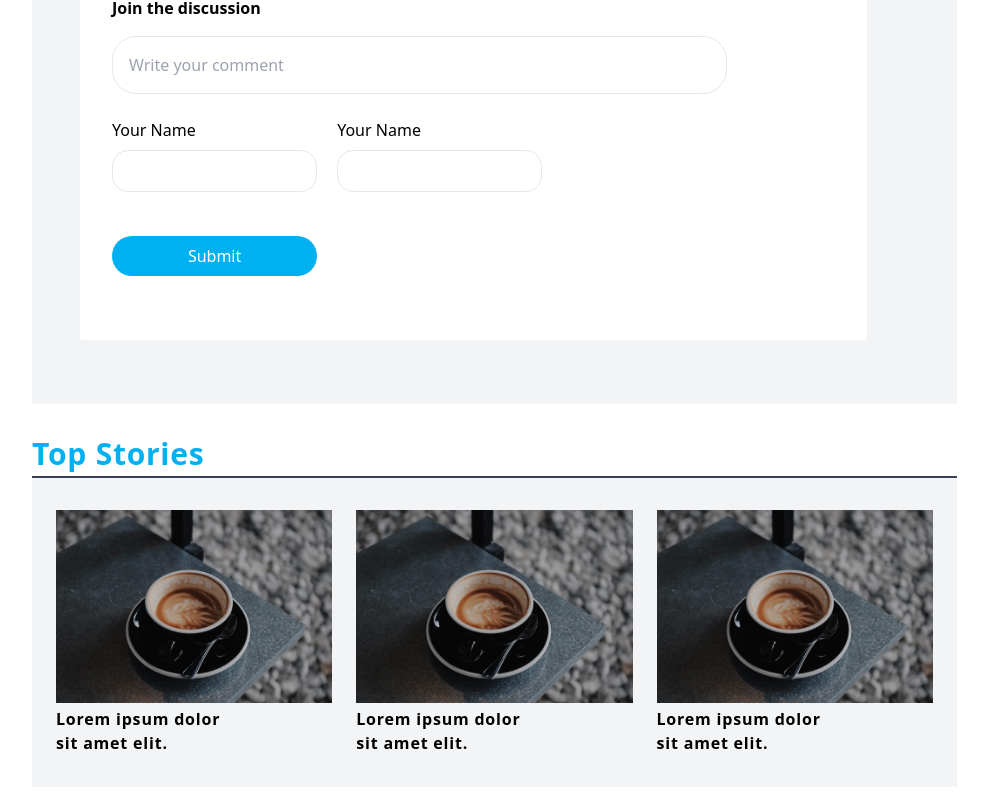
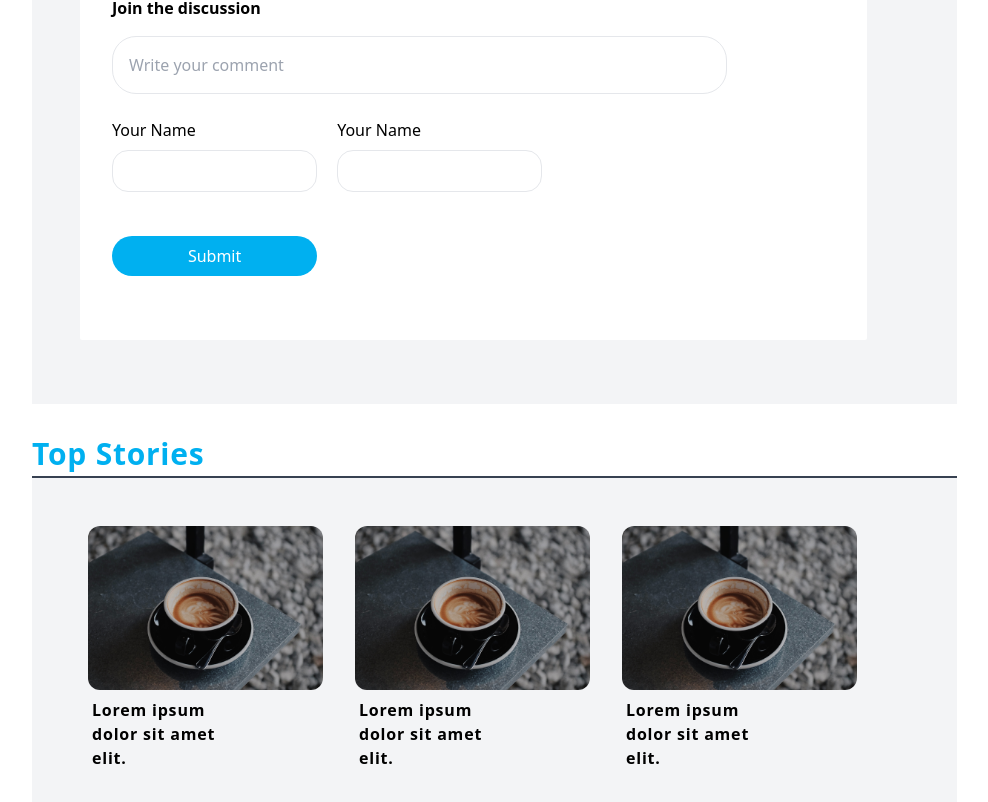
Before and after one commit to Ifenna-Pascal/Next_Blog, a Next.js app: page /post in a window 1280 px wide. Shown: the part 2129-2931 px from the top of the page, without its empty margins (64-1052 px from the left). Built offline with nearby package versions, Linux system fonts and the light colour scheme.

Commit message:
added topstories

```diff
--- a/pages/post.js
+++ b/pages/post.js
@@ -21,25 +21,25 @@ const TopStories = () => {
     return (
         <div className="my-4 max-w-[85%]">
         <h1 className="text-3xl font-bold text-[#00B0F0] tracking-wide mb-1">Top Stories</h1>
-        <div className="bg-gray-100 border-t-2 border-gray-700 py-8 px-6 flex items-center flex-col">
-            <div className="grid grid-cols-3 gap-x-6">
+        <div className="bg-gray-100 border-t-2 border-gray-700 py-12 px-6 flex items-start flex-col">
+            <div className="grid max-w-[95%] px-8 grid-cols-3 gap-x-8">
                     <div className="flex flex-col items-start justify-start">
-                        <div className="flex flex-col w-full mb-1 rounded-md items-center">
-                            <img src="/images/image.png" className="w-full" />
+                        <div className="flex flex-col w-full mb-2 rounded-md items-center">
+                            <img src="/images/image.png" className="w-full rounded-xl" />
                         </div>
-                        <span className="tracking-wider w-[65%] font-semibold text-base">Lorem ipsum dolor sit amet elit.</span>
+                        <span className="tracking-wider w-[65%] mx-1 font-semibold text-base">Lorem ipsum dolor sit amet elit.</span>
                     </div>
                     <div className="flex flex-col items-start justify-start">
-                        <div className="flex flex-col w-full mb-1 rounded-md items-center">
-                            <img src="/images/image.png" className="w-full" />
+                        <div className="flex flex-col w-full mb-2 rounded-md items-center">
+                            <img src="/images/image.png" className="w-full rounded-xl" />
                         </div>
-                        <span className="tracking-wider w-[65%] font-semibold text-base">Lorem ipsum dolor sit amet elit.</span>
+                        <span className="tracking-wider w-[65%] mx-1 font-semibold text-base">Lorem ipsum dolor sit amet elit.</span>
                     </div>
                     <div className="flex flex-col items-start justify-start">
-                        <div className="flex flex-col w-full mb-1 rounded-md items-center">
-                            <img src="/images/image.png" className="w-full" />
+                        <div className="flex flex-col w-full mb-2 rounded-md items-center">
+                            <img src="/images/image.png" className="w-full rounded-xl" />
                         </div>
-                        <span className="tracking-wider w-[65%] font-semibold text-base">Lorem ipsum dolor sit amet elit.</span>
+                        <span className="tracking-wider w-[65%] mx-1 font-semibold text-base">Lorem ipsum dolor sit amet elit.</span>
                     </div>
             </div>
         </div>
```
